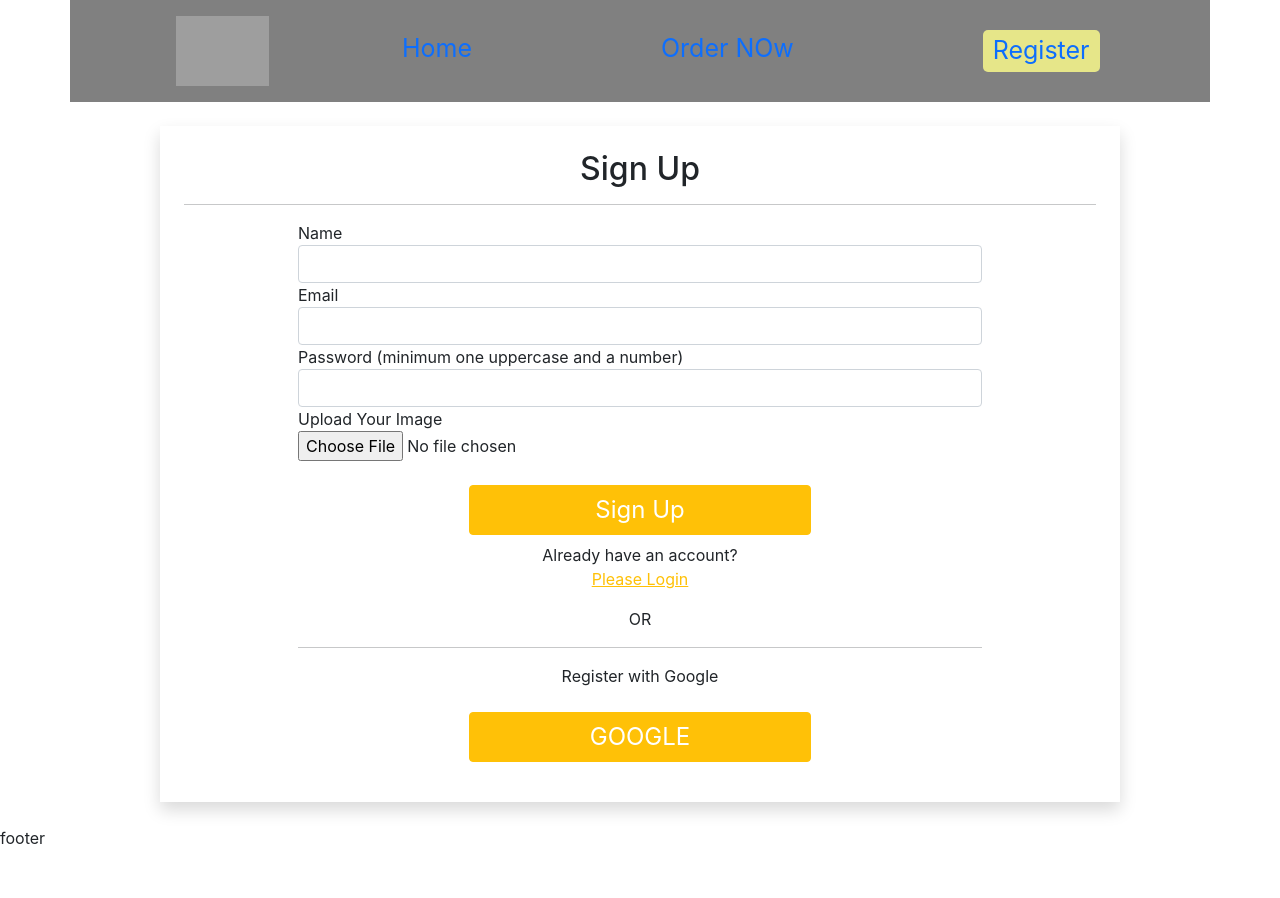
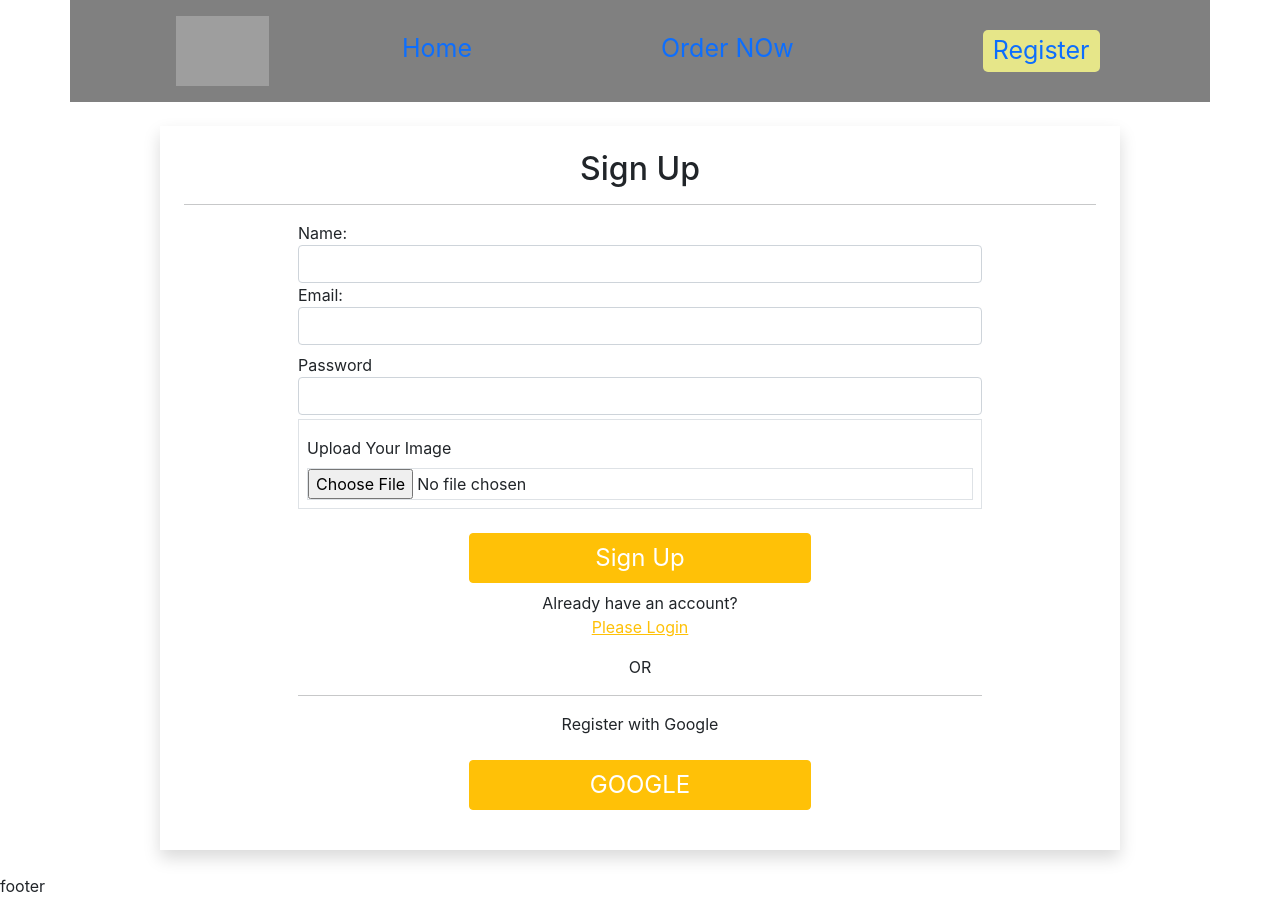
Before and after one commit to almubin78/Delicious-food-Pic-a-Chef, a React (Create React App) app: page /register in a window 1280 px wide. Before the commit the page ends 850 px from the top, so only its background shows below. Built offline with nearby package versions, Linux system fonts and the light colour scheme; grey boxes are pictures that could not be loaded.

Commit message:
authcontext setup done and test success to post to server

```diff
--- /dev/null
+++ b/src/AuthProvider/AuthProvider.js
@@ -0,0 +1,40 @@
+import React, { createContext, useState } from 'react';
+import app from '../firebase/firebase.config';
+import { createUserWithEmailAndPassword, getAuth, updateProfile } from 'firebase/auth';
+
+//crating some variable
+
+export const VarContext = createContext();
+const auth = getAuth(app)
+
+//main function is started from here....
+const AuthProvider = ({children}) => {
+    // helping variable
+    const [loading,setLoading] = useState(true);
+
+    //create user
+    const registerWithEmailAndPass = (email,pass)=>{
+        setLoading(true);
+        return createUserWithEmailAndPassword(auth,email,pass)
+    }
+    //update user
+    const updateUser = (userInfo) =>{
+
+        return updateProfile(auth.currentUser, userInfo);
+    }
+
+
+    //sending value for creating functions
+    const info ={
+        registerWithEmailAndPass,
+        updateUser,
+        loading
+    }
+    return (
+        <VarContext.Provider value={info}>
+            {children}
+        </VarContext.Provider>
+    );
+};
+
+export default AuthProvider;
--- a/src/component/Register/Register.js
+++ b/src/component/Register/Register.js
@@ -1,21 +1,62 @@
-import React, { useState } from 'react';
+import React, { useContext, useState } from 'react';
 import './register.css'
 import { useForm } from 'react-hook-form';
 import { Link } from 'react-router-dom';
+import { VarContext } from '../../AuthProvider/AuthProvider';
 
 const Register = () => {
     const { register, handleSubmit, formState: { errors }, } = useForm();
     const [signUpError, setSignUpError] = useState('');
+    const { registerWithEmailAndPass, updateUser } = useContext(VarContext);
+
     const handleSignUp = data => {
         console.log(data);
+        registerWithEmailAndPass(data.email, data.password)
+            .then(res => {
+                const user = res.user;
+                console.log('user from firebase', user);
+                const userInfo = {
+                    displayName: data.name,
+                    //photo url deya zay kina
+                    photoURL:'https://media.licdn.com/dms/image/D5603AQEOjP3ON2knRg/profile-displayphoto-shrink_800_800/0/1677507598430?e=2147483647&v=beta&t=G-6CChYSPDCnu-Hl5VBqfgSQax6aZaCfkOnQWVm_584'
+                }
+                updateUser(userInfo)
+                    .then(() => {
+                        // console.log('userInfo inside updateUser firebase',userInfo);
+                        saveUser(data.name, data.email,userInfo.photoURL)
+
+                    })
+                    .catch((err) => console.log(err));
+            })
+            .catch(error => {
+                console.log(error)
+                setSignUpError(error.message);
+            });
     }
+    const saveUser = (name, email,img) => {
+        const user = { name, email,img };
+        console.log('user from saveUser Functions', user);
+        fetch('http://localhost:5000/newUser', {
+            method: 'POST',
+            headers: {
+                'Content-Type': 'application/json'
+            },
+            body: JSON.stringify(user)
+        })
+            .then(res => res.json())
+            .then(data => {
+                console.log('this data is from fetch then after post method', data);
+                // setCreatedUserEmail(email)
+            })
+    }
+
     return (
         <div className='full-form container mx-auto w-75 align-center shadow p-4 m-4'>
             <h2 className='text-center'>Sign Up</h2> <hr />
             <form className='form w-75 mx-auto' onSubmit={handleSubmit(handleSignUp)}>
 
                 <div className="">
-                    <label className="label"> <span className="label-text">Name</span></label>
+                    <label className="label"> <span className="label-text">Name:</span></label>
                     <input type="text" {...register("name", {
                         required: "Name is Required"
                     })} className="form-control" />
@@ -23,7 +64,7 @@ const Register = () => {
                 </div>
 
                 <div className="">
-                    <label className="label"> <span className="label-text">Email</span></label>
+                    <label className="label"> <span className="label-text">Email:</span></label>
                     <input type="email" {...register("email", {
                         required: true
                     })} className="form-control" />
@@ -31,7 +72,7 @@ const Register = () => {
                 </div>
 
                 <div className="">
-                    <label className="label"> <span className="label-text">Password (minimum one uppercase and a number)</span></label>
+                    <label className="label mt-2"> <span className="label-text">Password</span></label>
                     <input type="password" {...register("password", {
                         required: "Password is required",
                         minLength: { value: 6, message: "Password must be 6 characters long" },
@@ -41,9 +82,9 @@ const Register = () => {
                     {errors.password && <p className='text-red-500'>{errors.password.message}</p>}
                 </div>
 
-                <div className="">
-                    <label className="label"> <span className="label-text">Upload Your Image</span></label>
-                    <input type="file" {...register('myImage')} />
+                <div className=" border mt-1 p-2">
+                    <label className="label mt-2"> <span className="label-text">Upload Your Image</span></label>
+                    <input type="file" {...register('myImage')} className='mt-2 border w-100' />
                     {errors.myImage && <p className='text-red-500'>{errors.myImage}</p>}
                 </div>
 
@@ -56,13 +97,13 @@ const Register = () => {
             <div className=' form text-center w-75 mx-auto'>
                 <p className='mt-2'>Already have an account? <br /> <Link className='text-warning text-secondary' to="/login">Please Login</Link></p>
                 <div className="divider">OR</div>
-                    <hr />
+                <hr />
                 <label className="label"> <span className="label-text">Register with Google</span></label>
                 <button className='text-white fs-4 btn btn-warning mt-4 w-50 mb-3 mx-auto'>GOOGLE </button>
             </div>
 
         </div>
     )
-};
 
+}
 export default Register;
--- a/src/index.js
+++ b/src/index.js
@@ -3,11 +3,14 @@ import ReactDOM from 'react-dom/client';
 import './index.css';
 import App from './App';
 import reportWebVitals from './reportWebVitals';
+import AuthProvider from './AuthProvider/AuthProvider';
 
 const root = ReactDOM.createRoot(document.getElementById('root'));
 root.render(
   <React.StrictMode>
-    <App />
+    <AuthProvider>
+      <App />
+    </AuthProvider>
   </React.StrictMode>
 );
 
```
